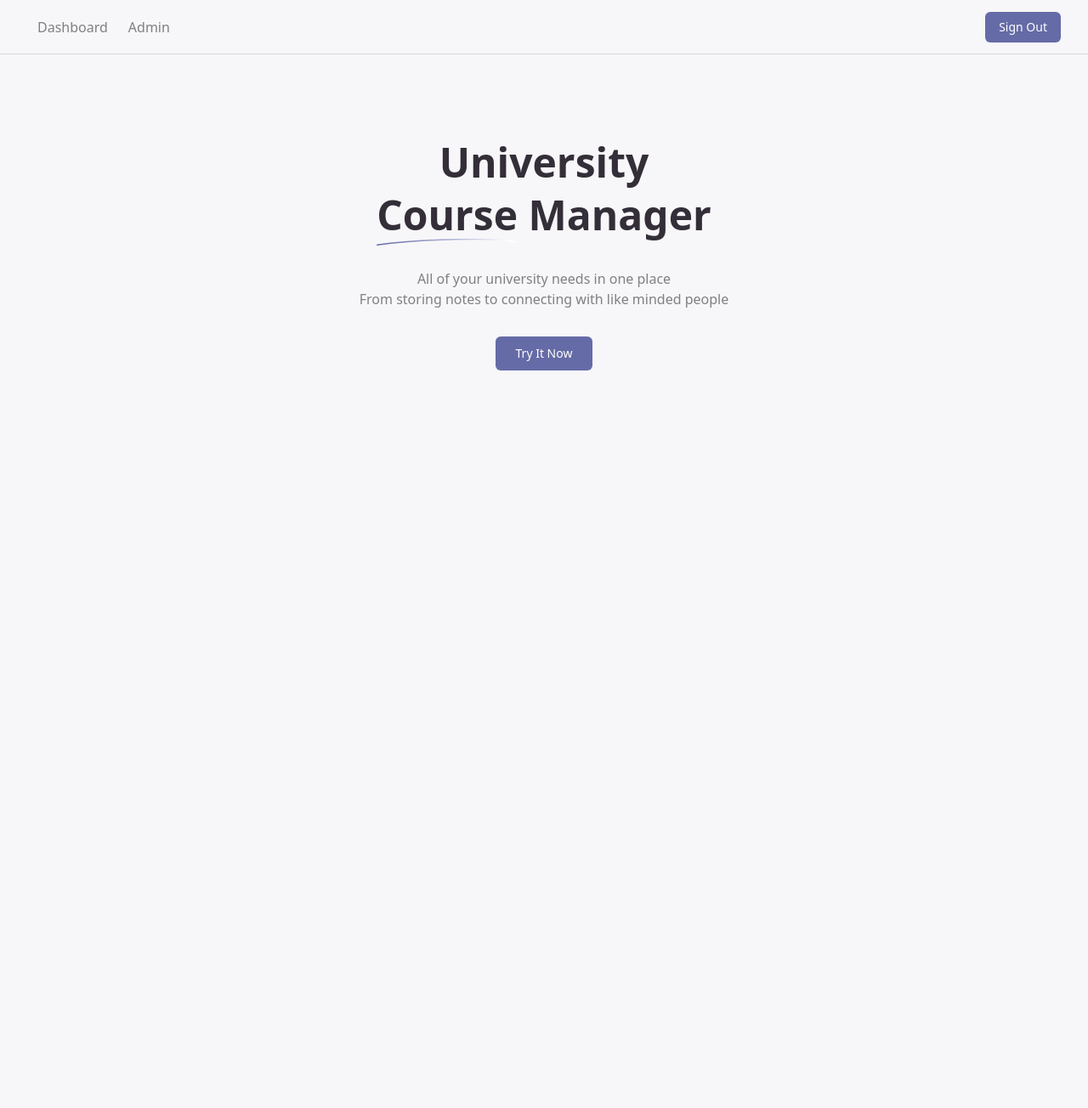
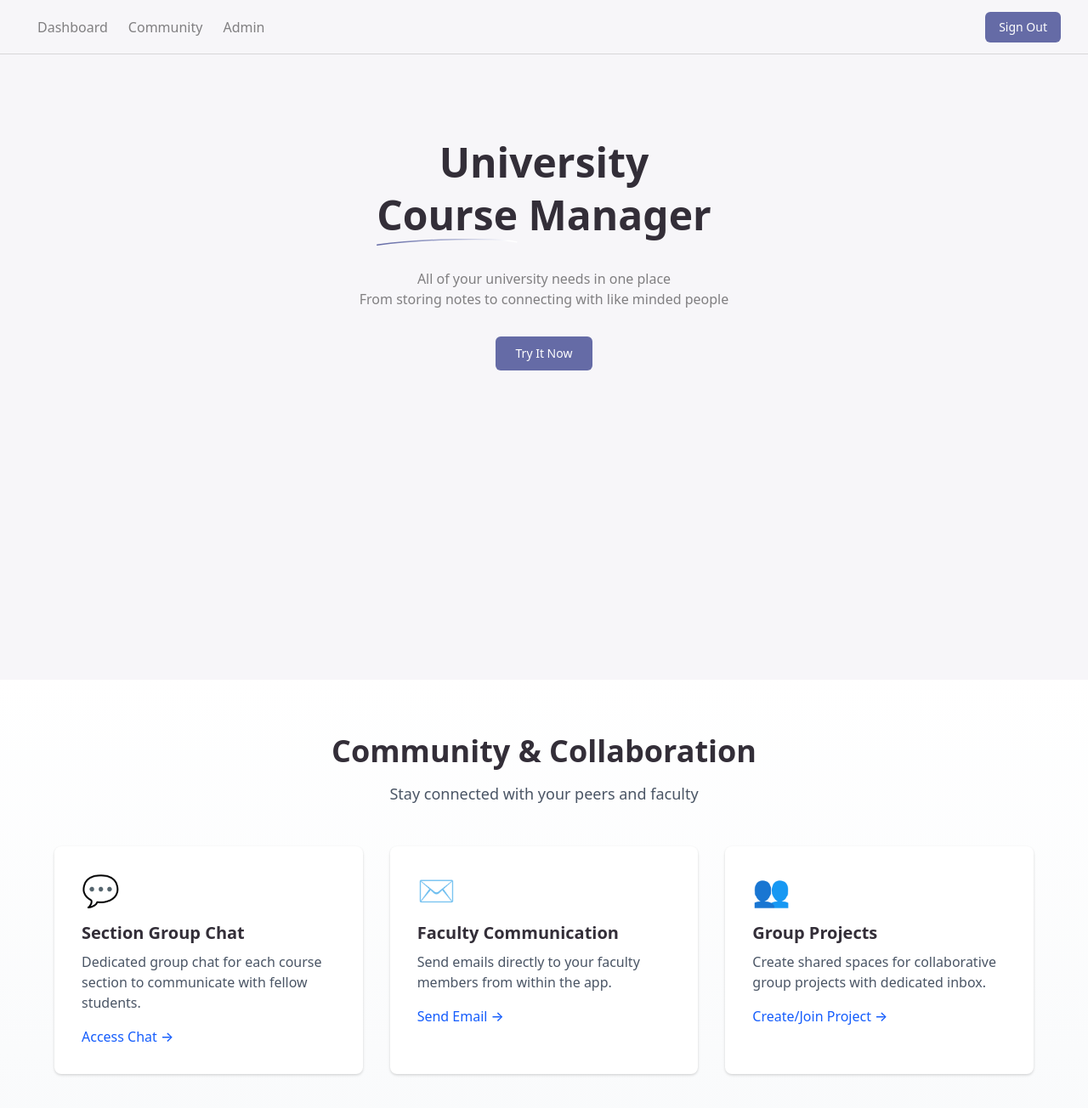
Before and after one commit to himel2010/coursemanager, a Next.js app: page / in a window 1280 px wide. Shown: the top 1304 px of the page at 85% size. Before the commit the page ends 800 px from the top, so only its background shows below. Built offline with nearby package versions, Linux system fonts and the light colour scheme.

Commit message:
add community page
added community page with chat, send email to faculty & group project selection.

```diff
--- /dev/null
+++ b/app/community/faculty-email/page.js
@@ -0,0 +1,32 @@
+import Header from "@/components/shadcn-studio/blocks/hero-section-01/header"
+
+const navigationData = [
+  {
+    title: "Home",
+    href: "/",
+  },
+  {
+    title: "Dashboard",
+    href: "/user-dashboard",
+  },
+  {
+    title: "Admin",
+    href: "#",
+  },
+]
+
+export default function FacultyEmailPage() {
+  return (
+    <div>
+      <Header navigationData={navigationData} />
+      <div className="p-8 max-w-6xl mx-auto">
+        <h1 className="text-3xl font-bold mb-4">Faculty Communication</h1>
+        <p className="text-gray-600 mb-8">Send emails directly to your faculty members from within the app.</p>
+
+        <div className="bg-blue-50 border border-blue-200 rounded-lg p-6">
+          <p className="text-gray-700">Faculty email feature is under development. Coming soon...</p>
+        </div>
+      </div>
+    </div>
+  )
+}
--- /dev/null
+++ b/app/community/group-projects/page.js
@@ -0,0 +1,32 @@
+import Header from "@/components/shadcn-studio/blocks/hero-section-01/header"
+
+const navigationData = [
+  {
+    title: "Home",
+    href: "/",
+  },
+  {
+    title: "Dashboard",
+    href: "/user-dashboard",
+  },
+  {
+    title: "Admin",
+    href: "#",
+  },
+]
+
+export default function GroupProjectsPage() {
+  return (
+    <div>
+      <Header navigationData={navigationData} />
+      <div className="p-8 max-w-6xl mx-auto">
+        <h1 className="text-3xl font-bold mb-4">Group Projects</h1>
+        <p className="text-gray-600 mb-8">Create shared spaces for collaborative group projects with dedicated inbox for group members.</p>
+
+        <div className="bg-blue-50 border border-blue-200 rounded-lg p-6">
+          <p className="text-gray-700">Group projects feature is under development. Coming soon...</p>
+        </div>
+      </div>
+    </div>
+  )
+}
--- /dev/null
+++ b/app/community/section-chat/page.js
@@ -0,0 +1,32 @@
+import Header from "@/components/shadcn-studio/blocks/hero-section-01/header"
+
+const navigationData = [
+  {
+    title: "Home",
+    href: "/",
+  },
+  {
+    title: "Dashboard",
+    href: "/user-dashboard",
+  },
+  {
+    title: "Admin",
+    href: "#",
+  },
+]
+
+export default function SectionChatPage() {
+  return (
+    <div>
+      <Header navigationData={navigationData} />
+      <div className="p-8 max-w-6xl mx-auto">
+        <h1 className="text-3xl font-bold mb-4">Section Group Chat</h1>
+        <p className="text-gray-600 mb-8">Dedicated group chat for each course section to communicate with fellow students.</p>
+
+        <div className="bg-blue-50 border border-blue-200 rounded-lg p-6">
+          <p className="text-gray-700">Section chat feature is under development. Coming soon...</p>
+        </div>
+      </div>
+    </div>
+  )
+}
--- a/app/page.js
+++ b/app/page.js
@@ -1,10 +1,15 @@
 import HeroSection from "@/components/shadcn-studio/blocks/hero-section-01/hero-section-01"
 import Header from "@/components/shadcn-studio/blocks/hero-section-01/header"
+import CommunitySection from "@/components/shadcn-studio/blocks/community-section/community-section"
 
 const navigationData = [
   {
     title: "Dashboard",
     href: "/user-dashboard",
+  },
+  {
+    title: "Community",
+    href: "#community",
   },
   {
     title: "Admin",
@@ -20,6 +25,9 @@ const HeroSectionPage = () => {
       {/* Main Content */}
       <main className="flex flex-col">
         <HeroSection />
+        <section id="community">
+          <CommunitySection />
+        </section>
       </main>
     </div>
   )
--- /dev/null
+++ b/components/shadcn-studio/blocks/community-section/community-section.jsx
@@ -0,0 +1,44 @@
+export default function CommunitySection() {
+  return (
+    <section className="py-16 px-4 bg-gradient-to-b from-white to-gray-50">
+      <div className="max-w-6xl mx-auto">
+        <div className="text-center mb-12">
+          <h2 className="text-4xl font-bold mb-4">Community & Collaboration</h2>
+          <p className="text-lg text-gray-600">Stay connected with your peers and faculty</p>
+        </div>
+
+        <div className="grid md:grid-cols-3 gap-8">
+          {/* Section Group Chat */}
+          <div className="bg-white p-8 rounded-lg shadow-md hover:shadow-lg transition-shadow">
+            <div className="text-4xl mb-4">💬</div>
+            <h3 className="text-xl font-semibold mb-2">Section Group Chat</h3>
+            <p className="text-gray-600 mb-4">Dedicated group chat for each course section to communicate with fellow students.</p>
+            <a href="/community/section-chat" className="text-blue-600 hover:underline font-medium">
+              Access Chat →
+            </a>
+          </div>
+
+          {/* Faculty Email */}
+          <div className="bg-white p-8 rounded-lg shadow-md hover:shadow-lg transition-shadow">
+            <div className="text-4xl mb-4">✉️</div>
+            <h3 className="text-xl font-semibold mb-2">Faculty Communication</h3>
+            <p className="text-gray-600 mb-4">Send emails directly to your faculty members from within the app.</p>
+            <a href="/community/faculty-email" className="text-blue-600 hover:underline font-medium">
+              Send Email →
+            </a>
+          </div>
+
+          {/* Group Projects */}
+          <div className="bg-white p-8 rounded-lg shadow-md hover:shadow-lg transition-shadow">
+            <div className="text-4xl mb-4">👥</div>
+            <h3 className="text-xl font-semibold mb-2">Group Projects</h3>
+            <p className="text-gray-600 mb-4">Create shared spaces for collaborative group projects with dedicated inbox.</p>
+            <a href="/community/group-projects" className="text-blue-600 hover:underline font-medium">
+              Create/Join Project →
+            </a>
+          </div>
+        </div>
+      </div>
+    </section>
+  )
+}
```
Also changed, not shown: 1 other file (tests, documents, lock files or other folders).
